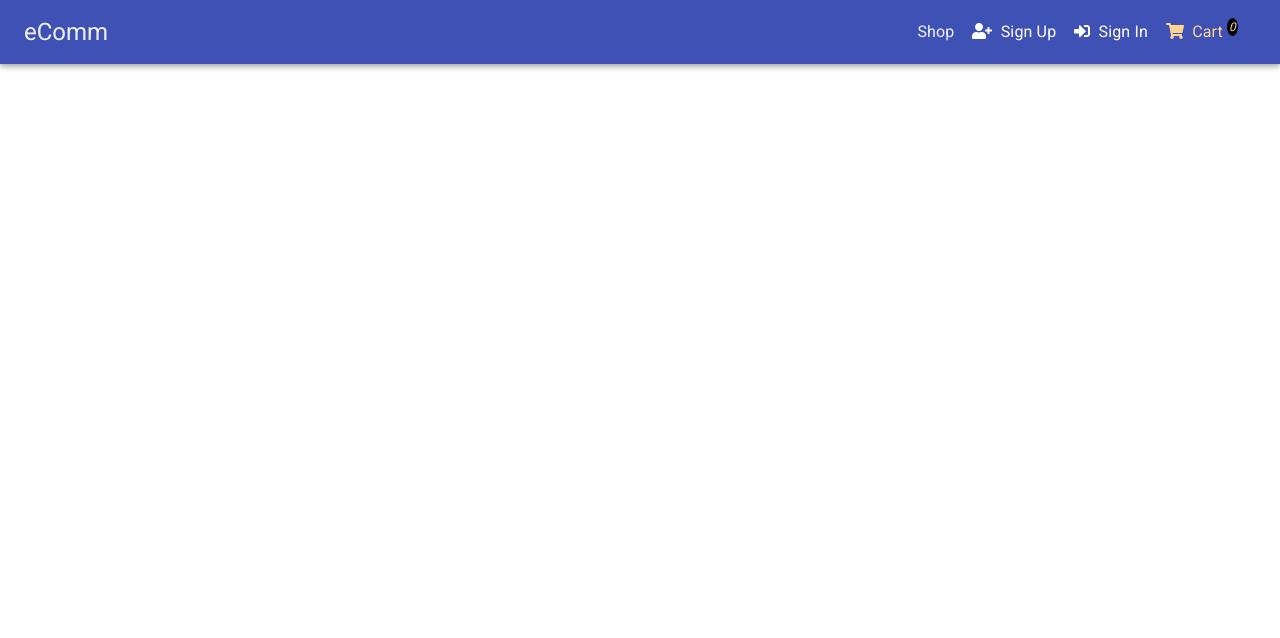
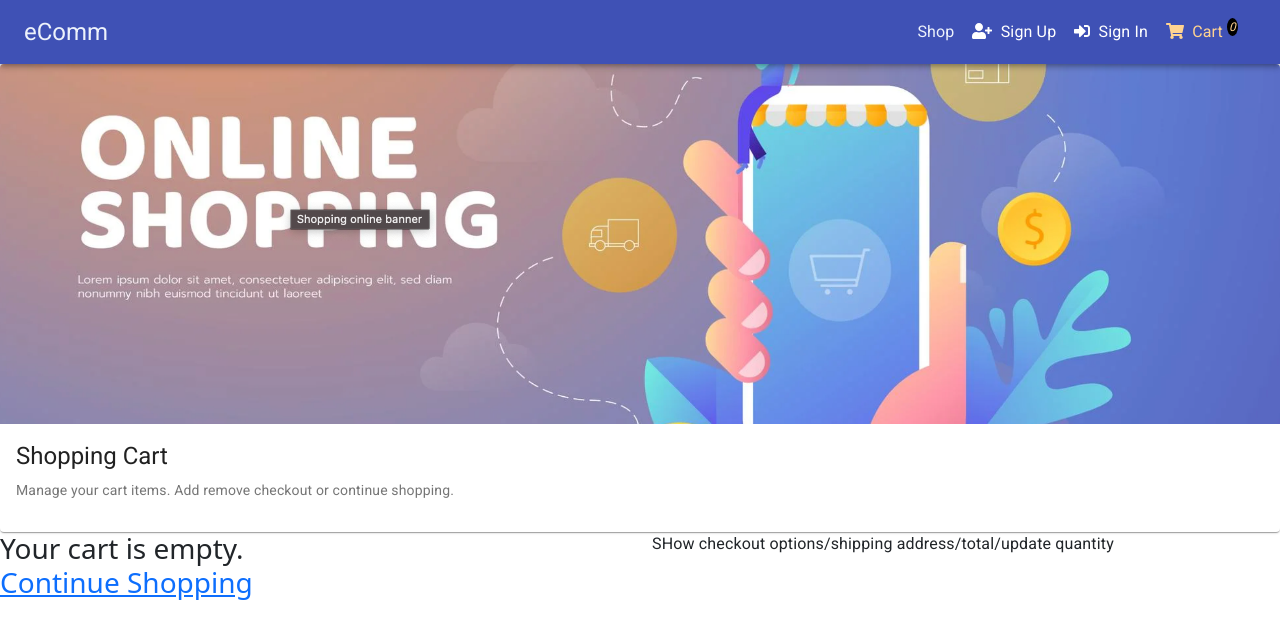
Before and after one commit to SilvinPradhan/eCommWeb, a React (Create React App) app in the folder ecomm-client/: page /cart in a window 1280 px wide. Shown: the top 638 px of the page. Built offline with nearby package versions, Linux system fonts and the light colour scheme.

Commit message:
get cart from the localstorage and display on the products on the cart page with the number of items on the cart

```diff
--- /dev/null
+++ b/ecomm-client/src/core/cart/Cart.js
@@ -0,0 +1,50 @@
+import React, {useEffect, useState} from 'react'
+import {getCart} from "./cartHandler";
+import Layout from "../Layout";
+import Card from "../cards/Card";
+import {Link} from "react-router-dom";
+import Typography from "@material-ui/core/Typography";
+
+const Cart = () => {
+    const [items, setItems] = useState([])
+    useEffect(() => {
+        setItems(getCart())
+    }, [])
+    const showItems = items => {
+        return (
+            <>
+                <h4>Your Cart has {`${items.length}`} products</h4>
+                <hr/>
+                {items.map((product, index) => {
+                    return (
+                        <Card key={index} product={product}></Card>
+                    )
+                })}
+            </>
+        )
+    }
+    const noItems = () => {
+        return (
+            <h3>
+                Your cart is empty. <br/>
+                <Link to={"/shop"}>Continue Shopping</Link>
+            </h3>
+        )
+    }
+    return (
+        <>
+            <Layout title={"Shopping Cart"}
+                    description={"Manage your cart items. Add remove checkout or continue shopping."}/>
+            <div className={"row"}>
+                <div className={"col-6"}>
+                    {items.length > 0 ? showItems(items) : noItems()}
+                </div>
+                <div className={"col-6"}>
+                    <Typography>SHow checkout options/shipping address/total/update quantity</Typography>
+                </div>
+            </div>
+        </>
+    )
+}
+
+export default Cart
--- a/ecomm-client/src/core/cart/cartHandler.js
+++ b/ecomm-client/src/core/cart/cartHandler.js
@@ -24,11 +24,20 @@ export const addProduct = (product, next) => {
     }
 }
 
-export const productTotal =() => {
-    if(typeof window !== 'undefined'){
-        if(localStorage.getItem('cart')) {
+export const productTotal = () => {
+    if (typeof window !== 'undefined') {
+        if (localStorage.getItem('cart')) {
             return JSON.parse(localStorage.getItem('cart')).length
         }
     }
     return 0
 }
+
+export const getCart = () => {
+    if (typeof window !== 'undefined') {
+        if (localStorage.getItem('cart')) {
+            return JSON.parse(localStorage.getItem('cart'))
+        }
+    }
+    return []
+}
--- a/ecomm-client/src/routes/routes.js
+++ b/ecomm-client/src/routes/routes.js
@@ -4,6 +4,7 @@ import SignUp from "../user/signup";
 import SignIn from "../user/signin";
 import Home from "../core/Home";
 import Header from "../core/Header";
+import Cart from "../core/cart/Cart";
 
 import {ToastContainer} from 'react-toastify';
 import 'react-toastify/dist/ReactToastify.css';
@@ -31,6 +32,7 @@ const Routes = () => {
                 <AdminRoute path={"/create/category"} exact component={AddCategory}/>
                 <AdminRoute path={"/create/product"} exact component={AddProduct}/>
                 <Route path={"/product/:productId"} exact component={Product}/>
+                <Route path={"/cart"} exact component={Cart}/>
             </Switch>
         </BrowserRouter>
     )
```
